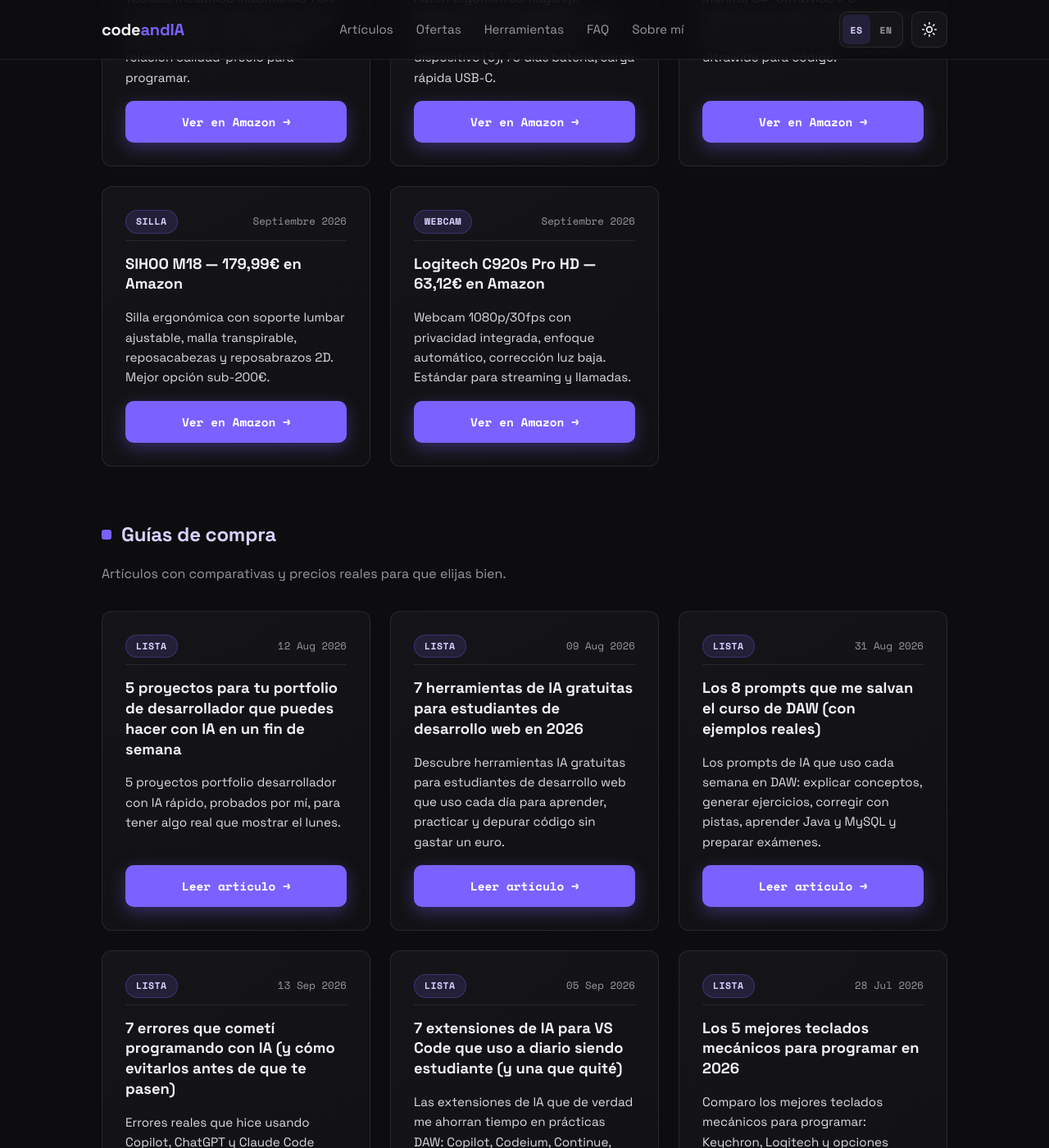
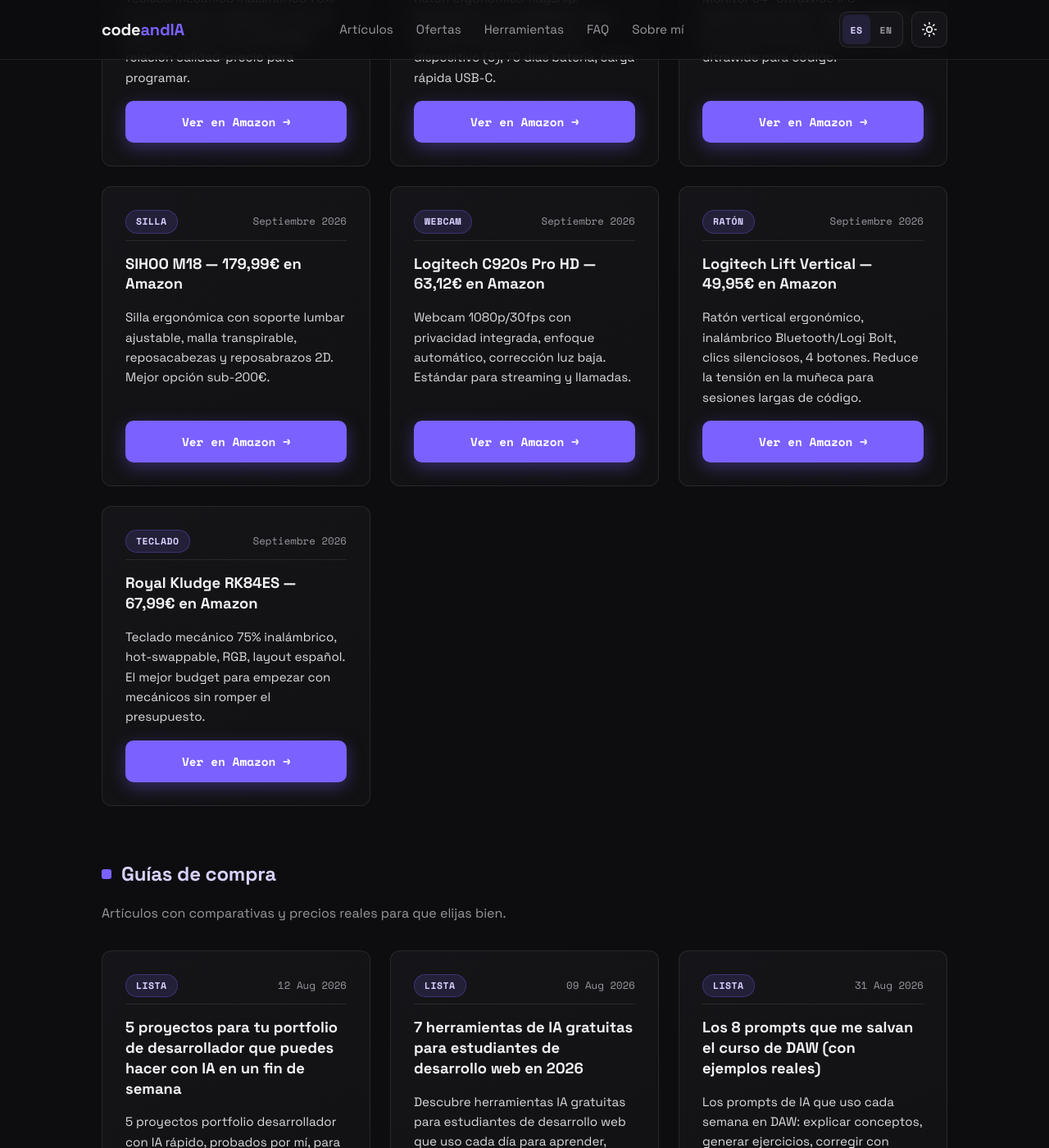
Before and after one commit to vibodigitalinfo-lab/codeandIA, a Jekyll site: the page built from promociones.md, in a window 1280 px wide and 1400 px high, scrolled down 1073 px. Shown: the whole window at 82% size. Built offline with Jekyll 4.4.1, drawn with Linux system fonts in a browser that asks for light colours.

Commit message:
fix: añadir Logitech Lift y Royal Kludge RK84ES a promociones con precios verificados
- Logitech Lift Vertical (B07W4DGC27) a 49,95€ en Amazon
- Royal Kludge RK84ES (B0GVJRGLHX) a 67,99€ en Amazon
- Corregir typo "Reducce" → "Reduce" en descripción del Lift
- Actualizar precio del Lift en artículo de ratones ergonómicos (65€ → 49,95€)
- Actualizar precio del RK84 en artículo de teclados mecánicos (60€ → 68€)

Co-Authored-By: Claude Code <noreply@anthropic.com>

```diff
--- a/promociones.md
+++ b/promociones.md
@@ -98,6 +98,26 @@ permalink: /ofertas/
       <a href="https://www.amazon.es/dp/B07MM4V7NR?tag=codeandia-21" class="affiliate-btn" rel="sponsored nofollow noopener" target="_blank">Ver en Amazon →</a>
     </div>
 
+    <div class="oferta-card">
+      <div class="oferta-meta">
+        <span class="oferta-category">Ratón</span>
+        <span class="oferta-date">Septiembre 2026</span>
+      </div>
+      <h3>Logitech Lift Vertical — 49,95€ en Amazon</h3>
+      <p class="oferta-excerpt">Ratón vertical ergonómico, inalámbrico Bluetooth/Logi Bolt, clics silenciosos, 4 botones. Reduce la tensión en la muñeca para sesiones largas de código.</p>
+      <a href="https://www.amazon.es/dp/B07W4DGC27?tag=codeandia-21" class="affiliate-btn" rel="sponsored nofollow noopener" target="_blank">Ver en Amazon →</a>
+    </div>
+
+    <div class="oferta-card">
+      <div class="oferta-meta">
+        <span class="oferta-category">Teclado</span>
+        <span class="oferta-date">Septiembre 2026</span>
+      </div>
+      <h3>Royal Kludge RK84ES — 67,99€ en Amazon</h3>
+      <p class="oferta-excerpt">Teclado mecánico 75% inalámbrico, hot-swappable, RGB, layout español. El mejor budget para empezar con mecánicos sin romper el presupuesto.</p>
+      <a href="https://www.amazon.es/dp/B0GVJRGLHX?tag=codeandia-21" class="affiliate-btn" rel="sponsored nofollow noopener" target="_blank">Ver en Amazon →</a>
+    </div>
+
   </div>
 </section>
 
```
Also changed, not shown: articulos/listas/mejores-teclados-mecanicos-programar.md (+2 -2 lines), articulos/listas/raton-ergonomico-programadores.md (+3 -3 lines).
